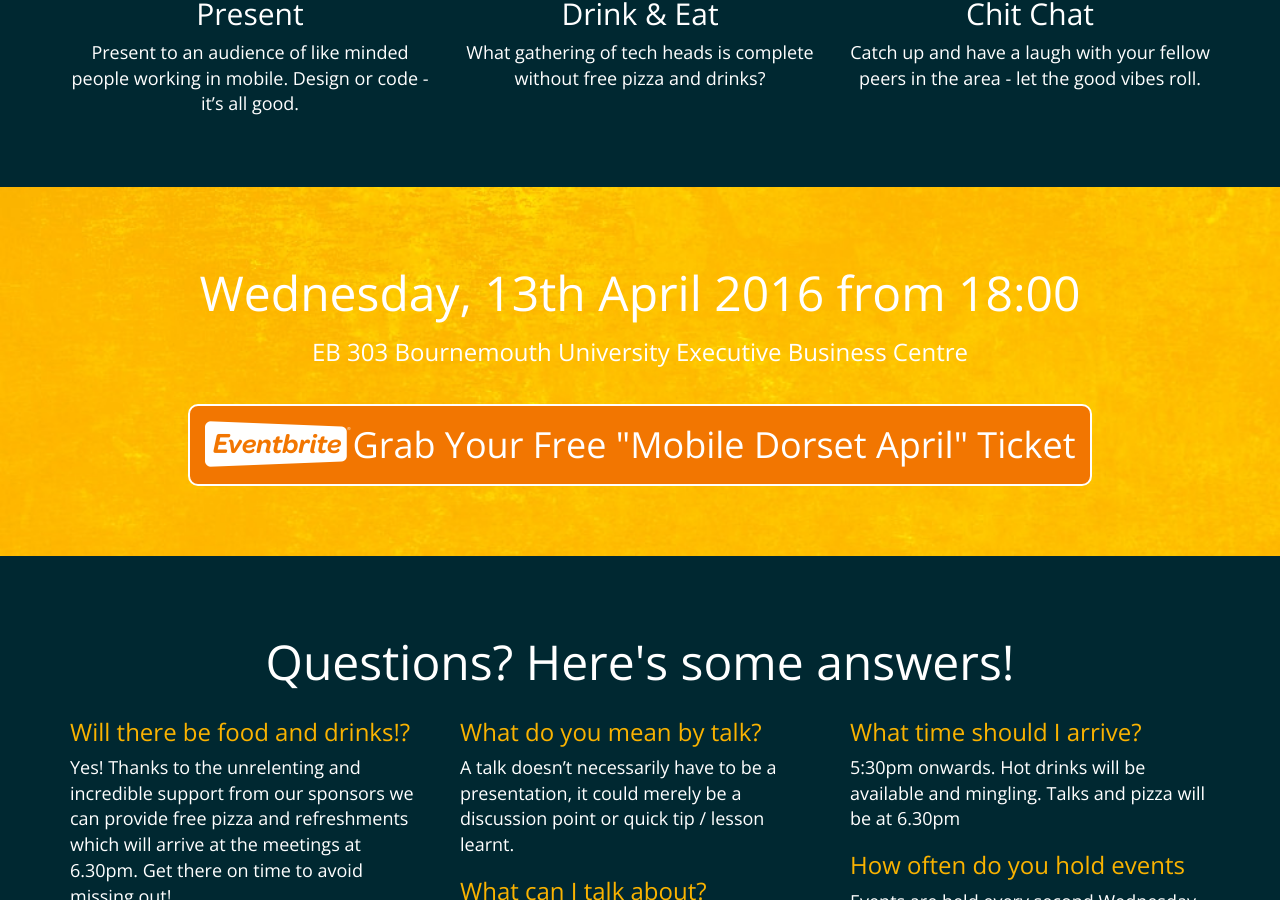
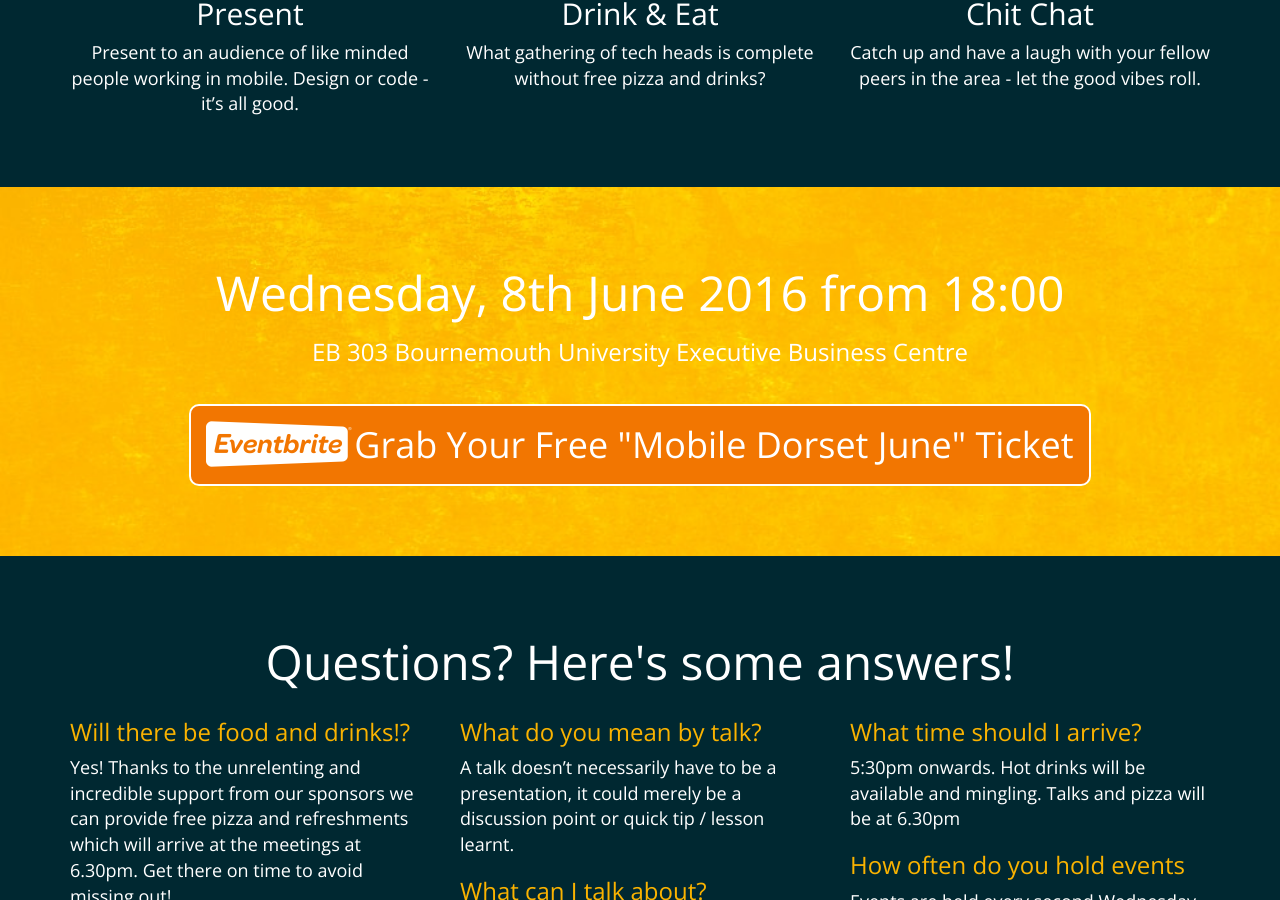
Before and after one commit to MobileDorset/mobiledorset.github.io, a Jekyll site: the page built from index.html, in a window 1280 px wide and 900 px high, scrolled down 971 px. Built offline with Jekyll 4.4.1, drawn with Linux system fonts in a browser that asks for light colours.

Commit message:
Added June meetup date

```diff
--- a/_config.yml
+++ b/_config.yml
@@ -9,3 +9,6 @@ url: "http://mobiledorset.com" # the base hostname & protocol for your site
 # Build settings
 markdown: kramdown
 exclude: [vendor, Gemfile, Gemfile.lock, README.md, CNAME]
+
+# Serve settings
+host: 0.0.0.0
--- a/_data/events.yml
+++ b/_data/events.yml
@@ -1,4 +1,4 @@
-- name: Mobile Dorset April
-  datetime: Wednesday, 13th April 2016 from 18:00
-  url: https://www.eventbrite.co.uk/e/mobile-dorset-april-2016-ebc-tickets-21661618484
+- name: Mobile Dorset June
+  datetime: Wednesday, 8th June 2016 from 18:00
+  url: http://mobiledorset-2016-06.eventbrite.co.uk
   location: EB 303 Bournemouth University Executive Business Centre
```
